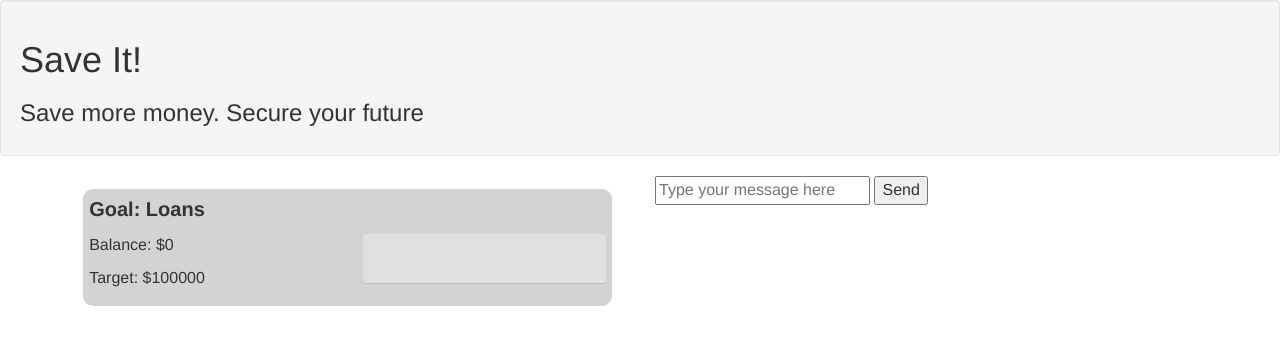
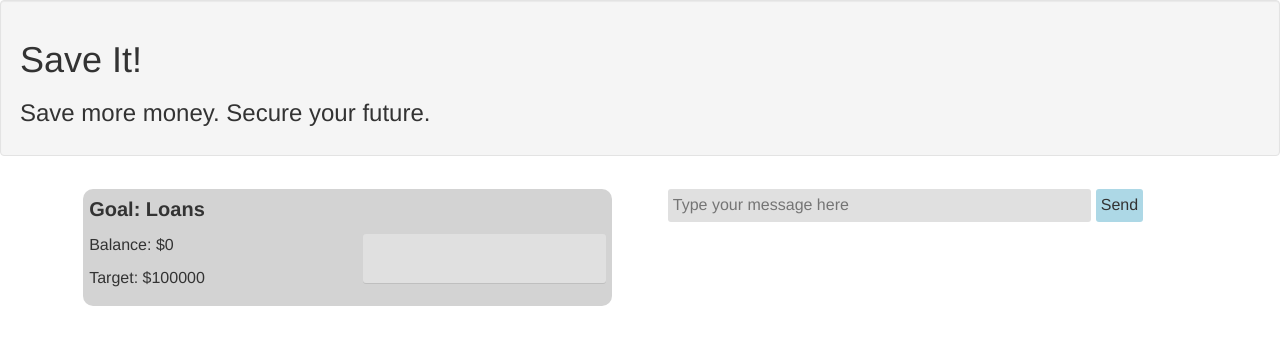
Before and after one commit to gmareske/castle-savings, a Flask app: page /app in a window 1280 px wide. Shown: the top 345 px of the page. Run offline with Flask 2, Linux system fonts and the light colour scheme; some libraries are stand-ins or nearby versions.

Commit message:
Cosmetic changes

```diff
--- a/static/style.css
+++ b/static/style.css
@@ -55,8 +55,27 @@
     /* box-shadow: inset 0 1px 3px rgba(0, 0, 0, .2); */
 }
 .message-wrapper {
+    display:inline-block
+    padding-right: 10px;
     overflow-y: scroll;
     max-height: 30vw;
+}
+.message-form {
+    align: right;
+    margin: 1vw;
+}
+input{
+    background-color: #e0e0e0;
+    border-radius: 3px;
+    border: none;
+    padding: 5px;
+}
+input[type=textarea] {
+    width: 80%;
+}
+input[type=submit] {
+    background: lightblue;
+    padding: inherit 10px inherit 10px;
 }
 .message {
     padding: 0.5vw;
--- a/templates/app.html
+++ b/templates/app.html
@@ -10,7 +10,7 @@
 <body>
   <div class="col-md-12 well">
     <h1>Save It!</h1>
-    <h3>Save more money. Secure your future</h3>
+    <h3>Save more money. Secure your future.</h3>
   </div>
   <div class="app container">
     <div class="row">
@@ -23,7 +23,8 @@
 	      <p class="goal-balance">Balance: ${{goal.balance}}</p>
 	      <p class="goal-target">Target: ${{goal.target}}</p>
 	    </div>
-	    <div class="col-sm-12 col-md-6"><div class="progress-bar">
+	    <div class="col-sm-12 col-md-6">
+	      <div class="progress-bar">
 		<div class="progress" style="width:{{goal.balance / goal.target * 100}}%"></div>
 	    </div></div>
 	  </div>
--- a/templates/index.html
+++ b/templates/index.html
@@ -13,7 +13,7 @@
     <div class="col-md-12 well">
       <div class="col-md-6">
       <h1>Save It!</h1>
-      <h3>Save more money. Secure your future</h3>
+      <h3>Save more money. Secure your future.</h3>
     </div>
       <div class="col-md-6 text-right">
         <h1><a class="black-text button" href="app">Log In</a></h1>
```
